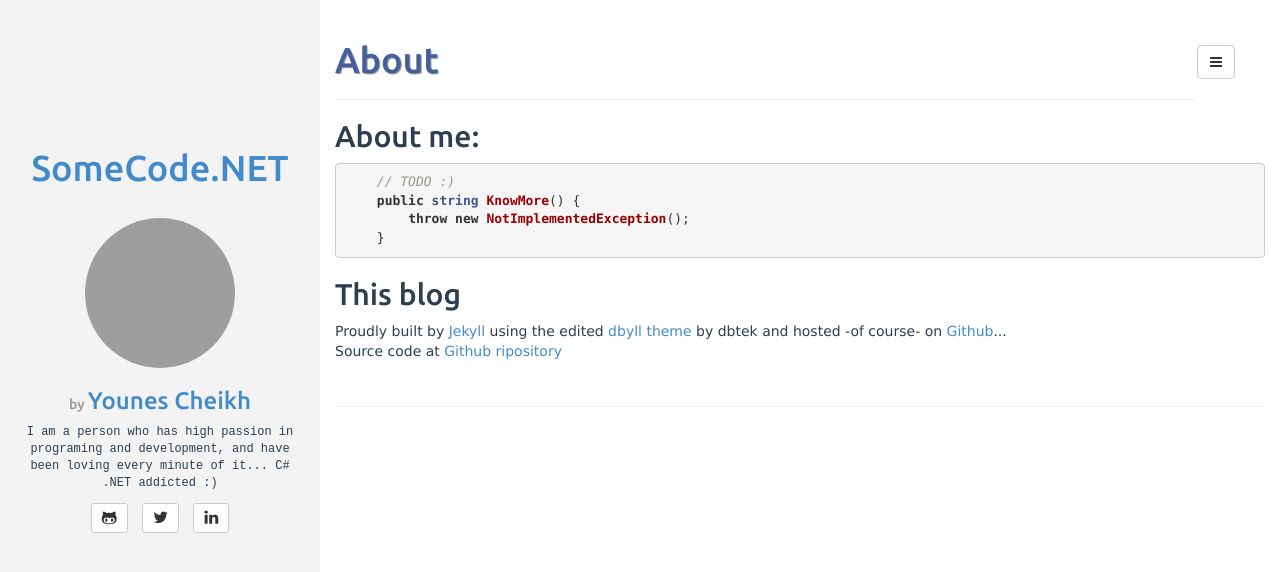
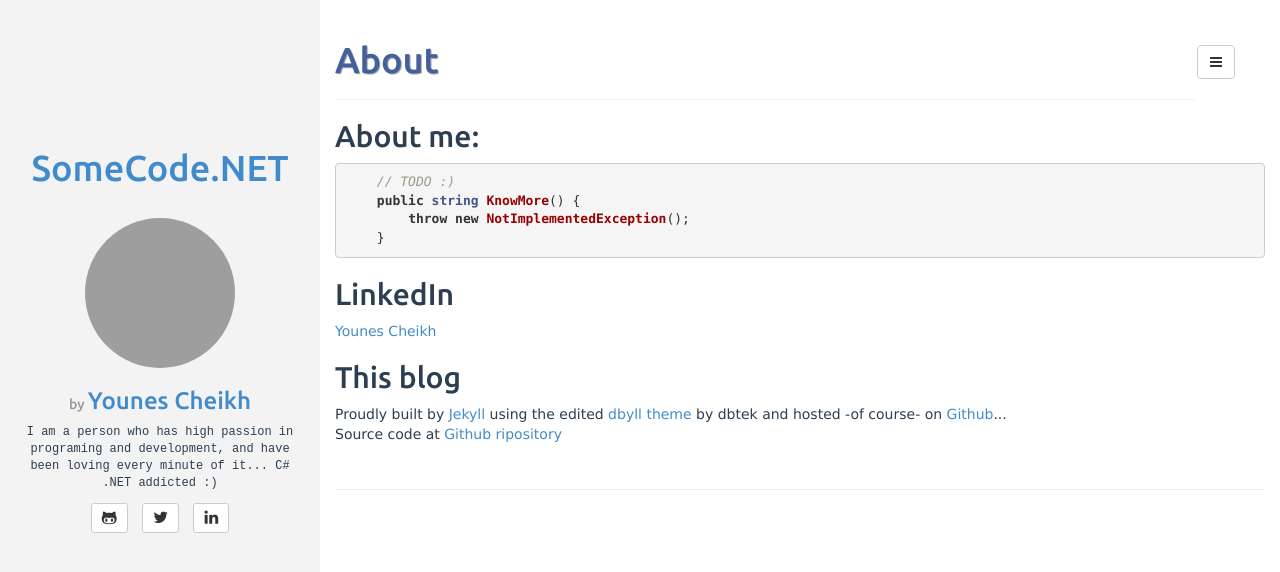
Before and after one commit to cyounes/cyounes.github.io, a Jekyll site: the page built from about.md, in a window 1280 px wide. Shown: the top 572 px of the page. Built offline with Jekyll 4.4.1, drawn with Linux system fonts in a browser that asks for light colours; comment, search, counter and statistics services are not loaded; grey boxes are pictures that could not be loaded.

Commit message:
Update about.md

```diff
--- a/about.md
+++ b/about.md
@@ -12,6 +12,10 @@ nav_menu: true
     }
 {% endhighlight %}
 
+## LinkedIn
+
+<div class="LI-profile-badge"  data-version="v1" data-size="medium" data-locale="fr_FR" data-type="horizontal" data-theme="light" data-vanity="cyounes"><a class="LI-simple-link" href='https://fr.linkedin.com/in/cyounes?trk=profile-badge'>Younes Cheikh</a></div>
+
 ## This blog
 
 <p>
@@ -19,3 +23,5 @@ nav_menu: true
         <br />
         Source code at <a href="https://github.com/cyounes/cyounes.github.io">Github ripository</a>
 </p>
+
+<script type="text/javascript" src="https://platform.linkedin.com/badges/js/profile.js" async defer></script>
```
